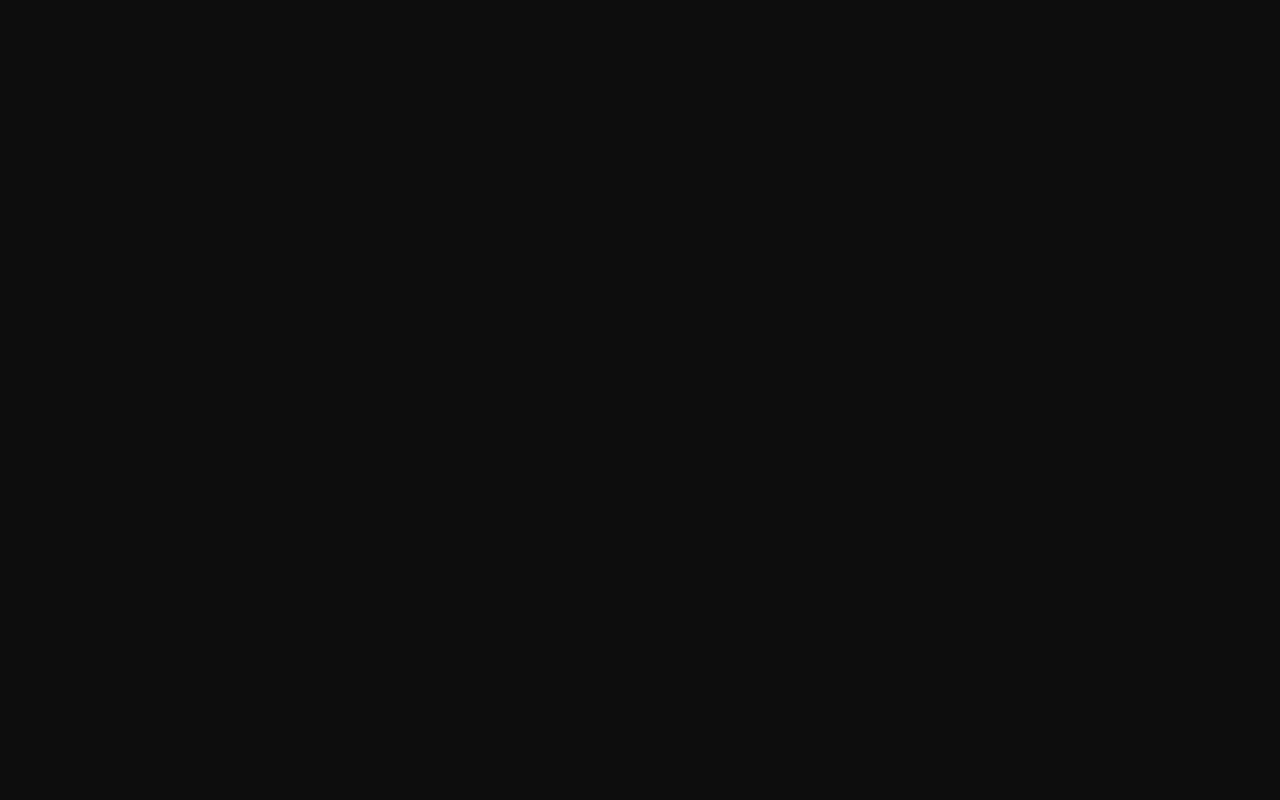
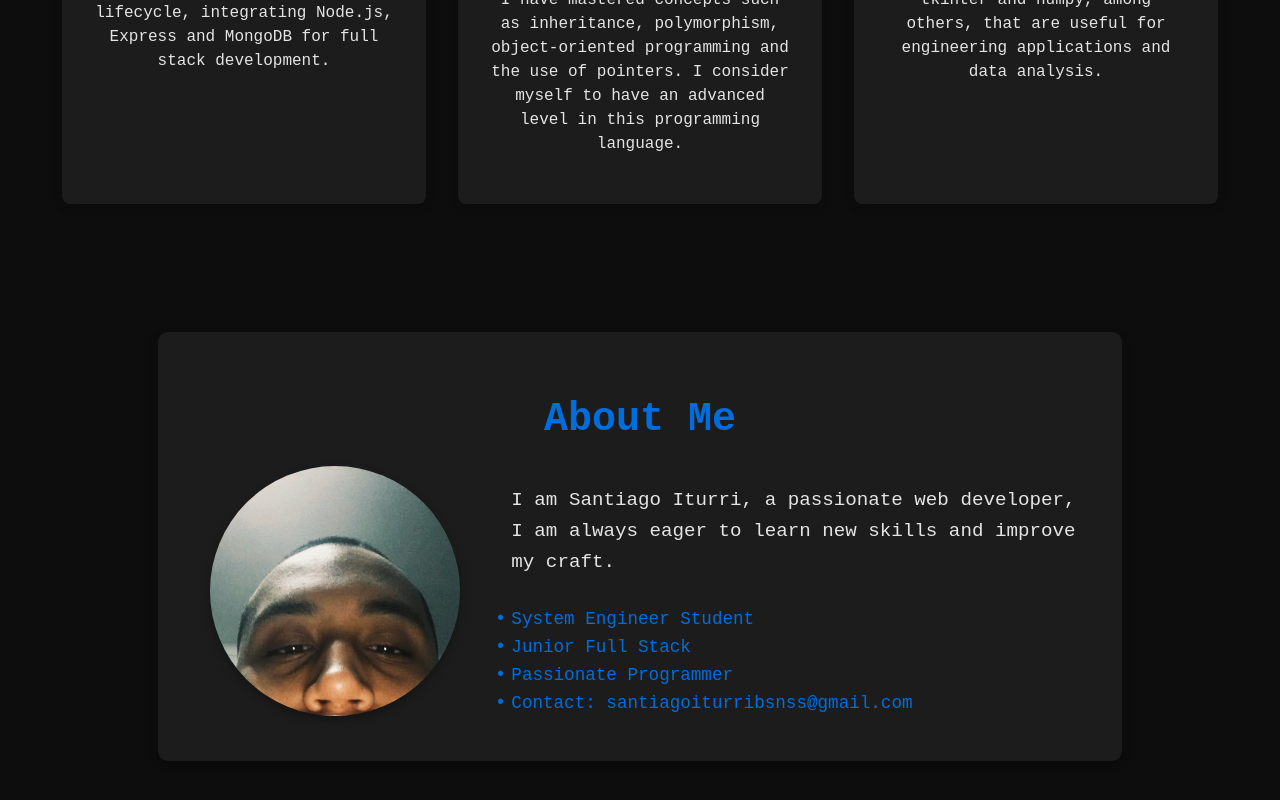
Before and after one commit to Ichurri/portafolio, a React (Vite) app: page / in a window 1280 px wide. Shown: the part 1036-1836 px from the top of the page. Before the commit the page ends 800 px from the top, so only its background shows below. Built offline with nearby package versions, Linux system fonts and the light colour scheme.

Commit message:
about me component finished

```diff
--- a/src/App.jsx
+++ b/src/App.jsx
@@ -5,6 +5,10 @@ import './styles/app.css';
 
 export const App = () => {
   return (
-    <AboutMe/>
+    <>
+      <NavBar/>
+      <Skills/>
+      <AboutMe/>
+    </>
   )
 }
--- a/src/components/AboutMe.jsx
+++ b/src/components/AboutMe.jsx
@@ -1,3 +1,5 @@
+import '../styles/aboutMe.css';
+
 export const AboutMe = () => {
     return (
         <>
@@ -7,10 +9,22 @@ export const AboutMe = () => {
                         <h2>About Me</h2>
                     </header>
                     <div className="content">
-                        <img src="/assets/images/profile.jpg" alt="Profile" className="profile-pic" />
-                        <p>
-                            I am Santiago Iturri, a passionate web developer with experience in creating dynamic and responsive websites using modern web technologies. I have a strong background in JavaScript, React, and the MERN stack, and I am always eager to learn new skills and improve my craft.
-                        </p>
+                        <div className="profile-container">
+                            <img src="/assets/images/profile.jpeg" alt="Profile" className="profile-pic" />
+                        </div>
+                        <div className="text-container">
+                            <p>
+                                I am Santiago Iturri, a passionate web developer, I am always eager to learn new skills and improve my craft.
+                            </p>
+                            <div className="details">
+                                <ul>
+                                    <li>System Engineer Student</li>
+                                    <li>Junior Full Stack</li>
+                                    <li>Passionate Programmer</li>
+                                    <li>Contact: santiagoiturribsnss@gmail.com</li>
+                                </ul>
+                            </div>
+                        </div>
                     </div>
                 </div>
             </section>
--- /dev/null
+++ b/src/styles/aboutMe.css
@@ -0,0 +1,92 @@
+:root {
+    --primary-color: #006DDD;
+    --background-color: #1c1c1c;
+    --text-color: #e4e4e4;
+    --card-background: #0d0d0d;
+    --card-shadow: rgba(0, 0, 0, 0.2);
+    --card-hover-shadow: rgba(0, 0, 0, 0.4);
+    --transition-duration: 0.3s;
+    --border-radius: 8px;
+}
+
+#about-me {
+    padding: 4rem 2rem;
+    background-color: var(--background-color);
+    text-align: center;
+    color: var(--text-color);
+}
+
+#about-me .wrapper {
+    max-width: 900px;
+    margin: 0 auto;
+    padding: 2rem;
+    background: var(--card-background);
+    box-shadow: 0 4px 8px rgba(0, 0, 0, 0.3);
+    border-radius: 10px;
+}
+
+#about-me header h2 {
+    font-size: 2.5rem;
+    margin-bottom: 1.5rem;
+    color: var(--primary-color);
+}
+
+#about-me .content {
+    display: flex;
+    flex-direction: row;
+    align-items: flex-start;
+    gap: 2rem;
+}
+
+.profile-container {
+    flex: 1;
+    display: flex;
+    justify-content: center;
+    align-items: center;
+}
+
+.profile-pic {
+    width: 250px;
+    height: 250px;
+    border-radius: 50%;
+    object-fit: cover;
+    object-position: center;
+    box-shadow: 0 4px 8px rgba(0, 0, 0, 0.3);
+}
+
+.text-container {
+    flex: 2;
+    text-align: left;
+}
+
+#about-me p {
+    font-size: 1.2rem;
+    line-height: 1.6;
+    color: var(--text-color);
+    max-width: 600px;
+    margin-bottom: 2rem;
+}
+
+#about-me .details {
+    margin-top: 2rem;
+}
+
+#about-me ul {
+    list-style-type: none;
+    padding: 0;
+}
+
+#about-me li {
+    font-size: 1.1rem;
+    margin: 0.5rem 0;
+    color: var(--primary-color);
+}
+
+#about-me li::before {
+    content: '•';
+    color: var(--primary-color);
+    font-weight: bold;
+    display: inline-block;
+    width: 1rem;
+    margin-left: -1rem;
+}
```
Also changed, not shown: public/assets/images/profile.jpeg (added), 1 other file (tests, documents, lock files or other folders).
